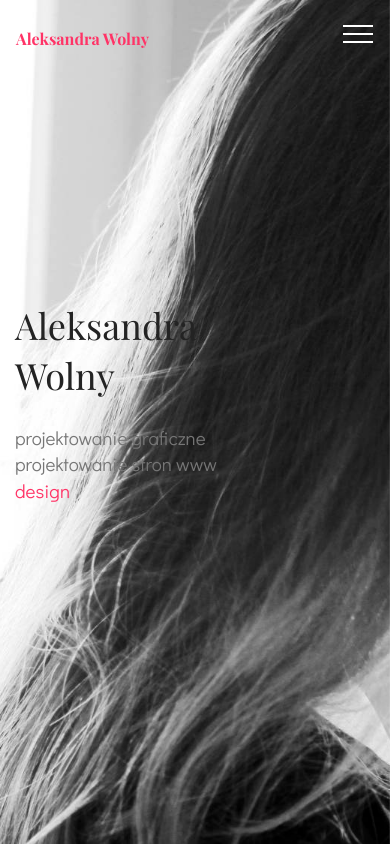
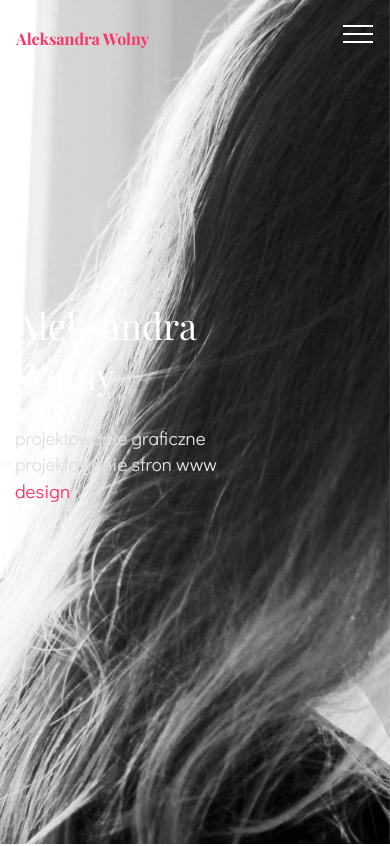
Before and after one commit to Avogardo/Ola-prod-ekt-new, a plain HTML site: page index.html in a window 390 px wide. Shown: the top 846 px of the page. Drawn offline with nearby package versions, Linux system fonts and the light colour scheme; animation ran at ten frames a second; files whose address does not match are found by name; a web font is replaced by a local one.

Commit message:
welcome photo is now responsive, header color is different for mobile

```diff
--- a/assets/mobirise/css/mbr-additional.css
+++ b/assets/mobirise/css/mbr-additional.css
@@ -1775,6 +1775,19 @@ body {
 .cid-r3fIK7IfjB .dropdown-item:hover {
   color: #ff3366 !important;
 }
+@media only screen and (max-width: 1000px) {
+  .cid-rFs4eBIrkj {
+    background-position: 80%;
+  }
+
+  .cid-rFs4eBIrkj .ola-wolny-image span {
+    color: white;
+  }
+
+  .cid-rFs4eBIrkj .title-description {
+    color: #e0e0e0;
+  }
+}
 .cid-rFs4eBIrkj {
   background-image: url("../../../assets/images/aww-2000x1125.jpg");
 }
--- a/index.html
+++ b/index.html
@@ -69,8 +69,8 @@
     <div class="container align-center">
         <div class="row justify-content-md-center">
             <div class="mbr-white col-md-10">
-                <h1 class="mbr-section-title mbr-bold pb-3 mbr-fonts-style display-1"><span style="font-weight: normal;">Aleksandra&nbsp;</span><span style="font-weight: normal;"><br></span><span style="font-weight: normal;">Wolny</span></h1>
-                <h3 class="mbr-section-subtitle align-center mbr-light pb-3 mbr-fonts-style display-5"><p>projektowanie graficzne<br>projektowanie stron www<br><span style="color: rgb(255, 51, 102);">design<br></span></p></h3>
+                <h1 class="mbr-section-title mbr-bold pb-3 mbr-fonts-style display-1 ola-wolny-image"><span style="font-weight: normal;">Aleksandra&nbsp;</span><span style="font-weight: normal;"><br></span><span style="font-weight: normal;">Wolny</span></h1>
+                <h3 class="mbr-section-subtitle align-center mbr-light pb-3 mbr-fonts-style display-5"><p class="title-description">projektowanie graficzne<br>projektowanie stron www<br><span style="color: rgb(255, 51, 102);">design<br></span></p></h3>
 
 
             </div>
```
